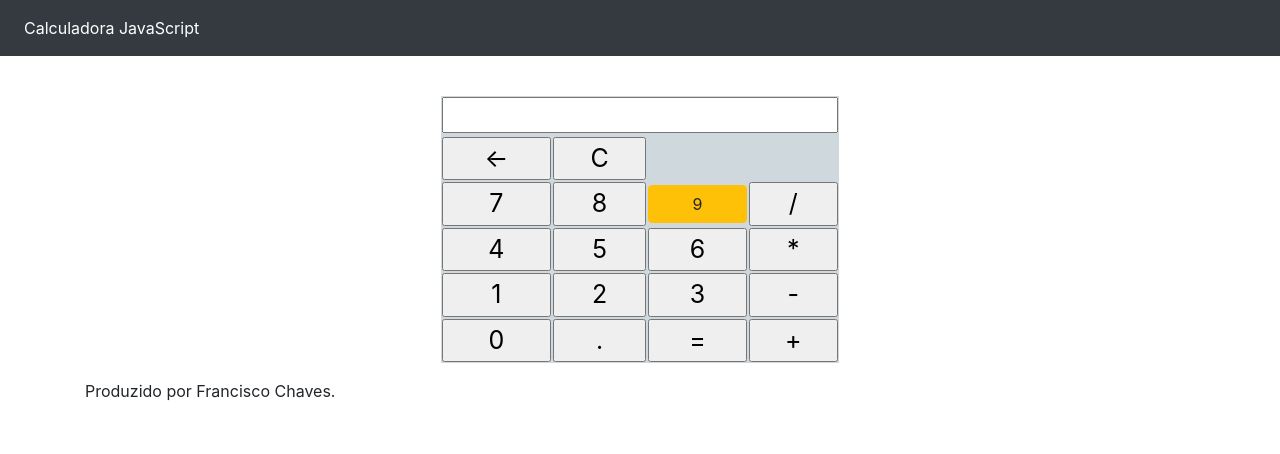
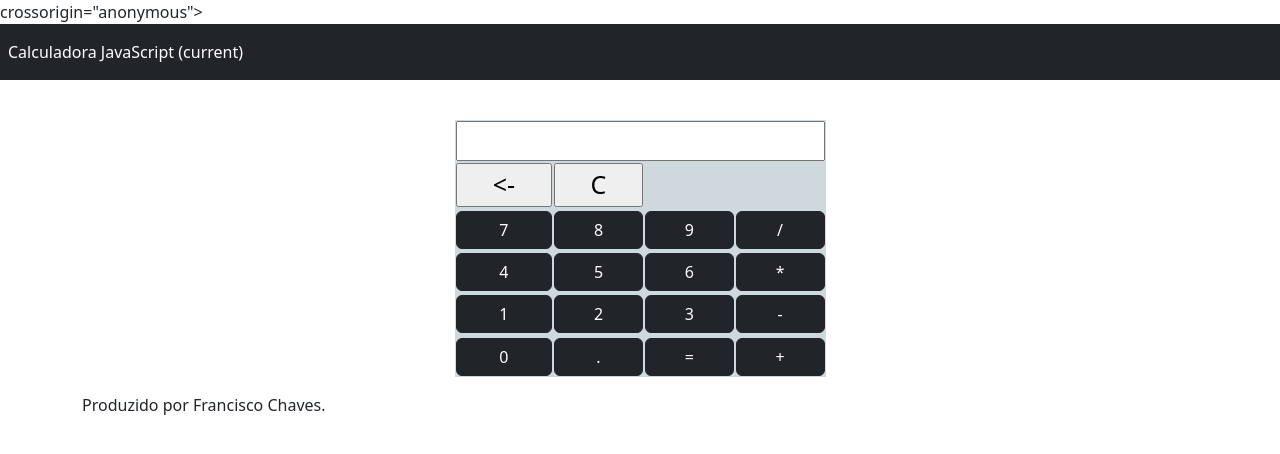
Before and after one commit to YORYICORTES/Taller0003Git, a plain HTML site: page index.html in a window 1280 px wide. Drawn offline with nearby package versions, Linux system fonts and the light colour scheme.

Commit message:
Estilo Definitivo

```diff
--- a/index.html
+++ b/index.html
@@ -9,8 +9,7 @@
 
 	<link href="./css/style.css" type="text/css" rel="stylesheet" />
 	<!-- Bootstrap CSS -->
-	<link rel="stylesheet" href="https://stackpath.bootstrapcdn.com/
-	bootstrap/4.3.1/css/bootstrap.min.css"
+	<link href="https://cdn.jsdelivr.net/npm/bootstrap@5.3.2/dist/css/bootstrap.min.css" rel="stylesheet" integrity="sha384-T3c6CoIi6uLrA9TneNEoa7RxnatzjcDSCmG1MXxSR1GAsXEV/Dwwykc2MPK8M2HN" crossorigin="anonymous">
 		integrity="sha384-ggOyR0iXCbMQv3Xipma34MD+dH/1fQ784/j6cY/iJTQUOhcWr7x9JvoRxT2MZw1T" crossorigin="anonymous">
 </head>
 
@@ -39,28 +38,28 @@
 							<td><input type="button" id="limparTela" value="C" /></td>
 						</tr>
 						<tr>
-							<td><input type="button" id="num7" value="7" /></td>
-							<td><input type="button" id="num8" value="8" /></td>
-							<td><input type="button" class="btn btn-warning" id="num9" value="9" /></td>
-							<td><input type="button" id="divisao" value="/" /></td>
+							<td><input type="button" class="btn btn-dark" id="num7" value="7" /></td>
+							<td><input type="button" class="btn btn-dark" id="num8" value="8" /></td>
+							<td><input type="button" class="btn btn-dark" id="num9" value="9" /></td>
+							<td><input type="button" class="btn btn-dark" id="divisao" value="/" /></td>
 						</tr>
 						<tr>
-							<td><input type="button" id="num4" value="4" /></td>
-							<td><input type="button" id="num5" value="5" /></td>
-							<td><input type="button" id="num6" value="6" /></td>
-							<td><input type="button" id="multiplicacao" value="*" /></td>
+							<td><input type="button" class="btn btn-dark" id="num4" value="4" /></td>
+							<td><input type="button" class="btn btn-dark" id="num5" value="5" /></td>
+							<td><input type="button" class="btn btn-dark" id="num6" value="6" /></td>
+							<td><input type="button" class="btn btn-dark" id="multiplicacao" value="*" /></td>
 						</tr>
 						<tr>
-							<td><input type="button" id="num1" value="1" /></td>
-							<td><input type="button" id="num2" value="2" /></td>
-							<td><input type="button" id="num3" value="3" /></td>
-							<td><input type="button" id="subtracao" value="-" /></td>
+							<td><input type="button" class="btn btn-dark" id="num1" value="1" /></td>
+							<td><input type="button" class="btn btn-dark" id="num2" value="2" /></td>
+							<td><input type="button" class="btn btn-dark" id="num3" value="3" /></td>
+							<td><input type="button" class="btn btn-dark" id="subtracao" value="-" /></td>
 						</tr>
 						<tr>
-							<td><input type="button" id="num0" value="0" /></td>
-							<td><input type="button" id="ponto" value="." /></td>
-							<td><input type="button" id="resultado" value="=" /></td>
-							<td><input type="button" id="soma" value="+" /></td>
+							<td><input type="button" class="btn btn-dark" id="num0" value="0" /></td>
+							<td><input type="button" class="btn btn-dark" id="ponto" value="." /></td>
+							<td><input type="button" class="btn btn-dark" id="resultado" value="=" /></td>
+							<td><input type="button" class="btn btn-dark" id="soma" value="+" /></td>
 						</tr>
 					</table>
 				</div>
```
